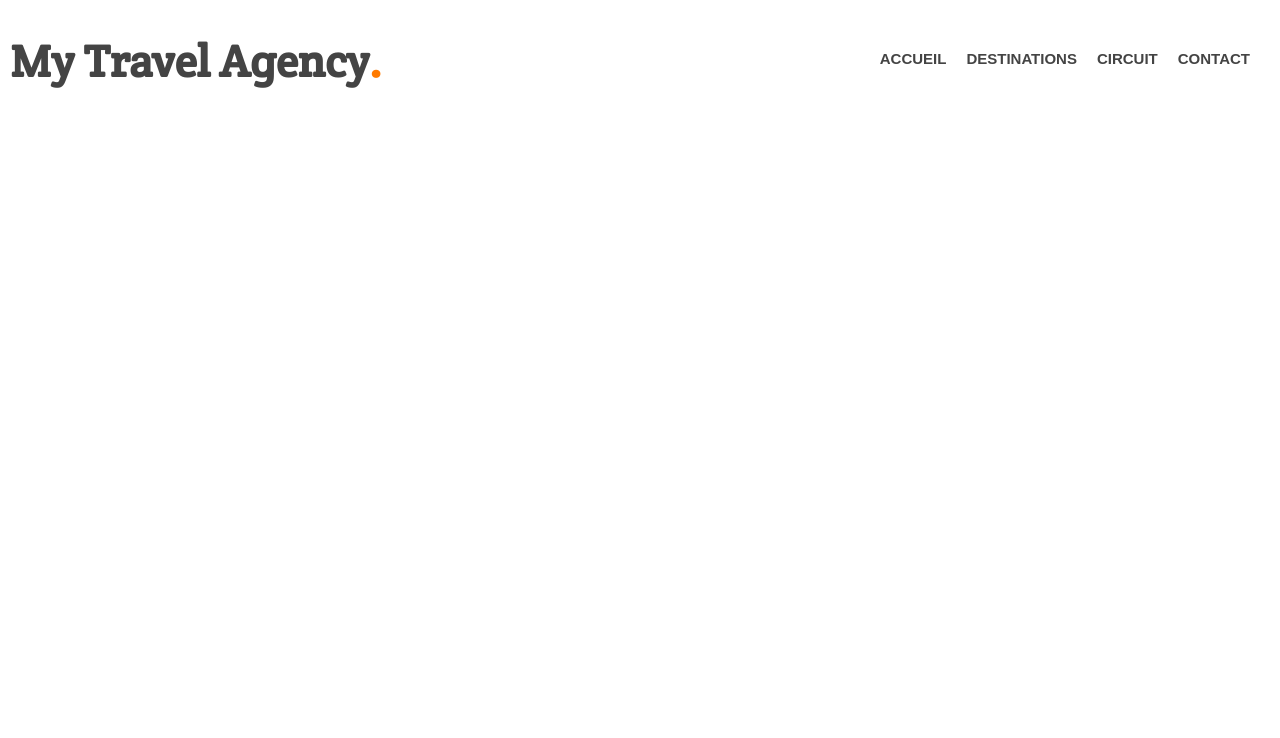
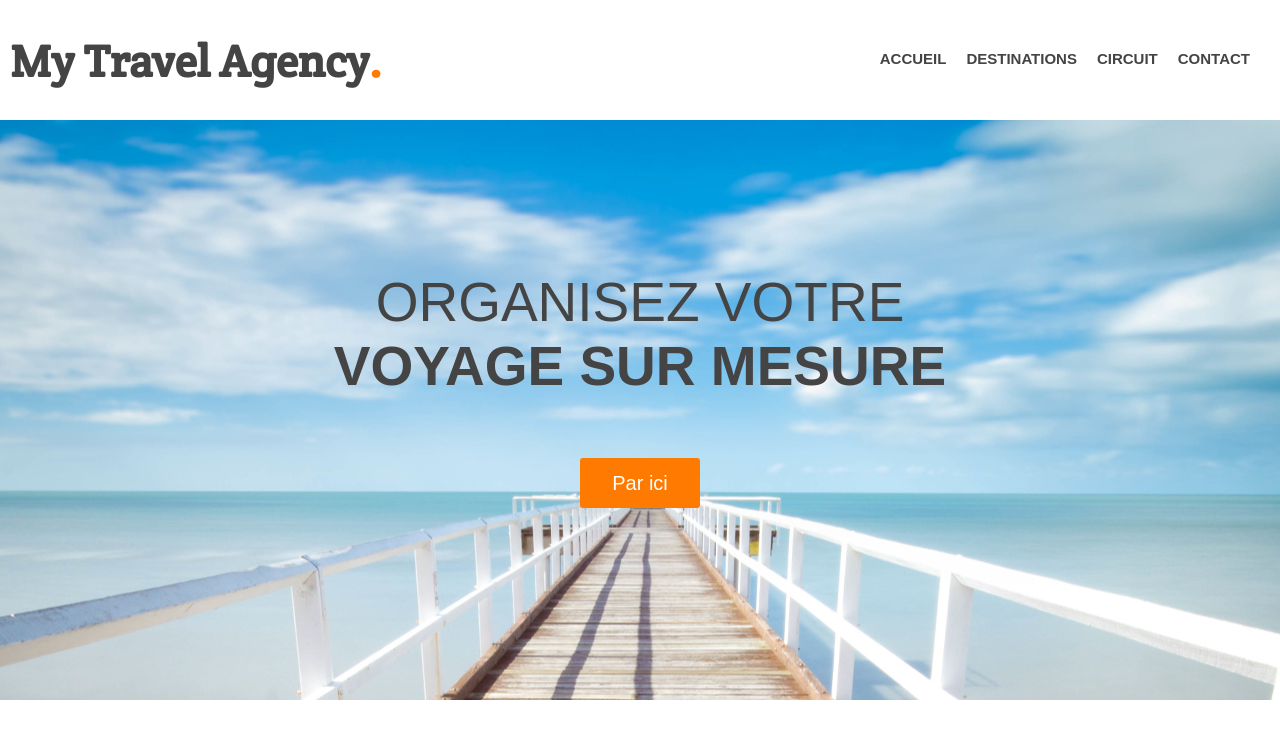
Before and after one commit to helene59310/site_voyage, a plain HTML site: page index.html in a window 1280 px wide. Drawn offline with Linux system fonts and the light colour scheme.

Commit message:
mise en forme main-image

```diff
--- a/index.html
+++ b/index.html
@@ -25,6 +25,8 @@
 
     <section id="main-image">
         <div class="wrapper">
+            <h2>Organisez votre<br><strong>voyage sur mesure</strong></h2>
+            <a href="#" class="button-1">Par ici</a>
         </div>
     </section>
 
--- a/styles.css
+++ b/styles.css
@@ -8,8 +8,8 @@
 
 body
 {
-font-family: Arial, sans-serif;
-font-size: 15px;
+    font-family: Arial, sans-serif;
+    font-size: 15px;
 }
 
 h1
@@ -17,6 +17,13 @@ h1
     font-family: 'Crete Round', serif;
     font-size: 45px;
     color: #444;
+}
+
+
+h2
+{
+    color:#444;
+    font-size: 55px;
 }
 
 ul
@@ -71,3 +78,34 @@ header nav ul li a
     font-weight: bold;
     margin-right: 20px;
 }
+
+/* Main image */
+
+#main-image
+{
+    height: 580px;
+    background: url('images/main.jpg') center;
+}
+
+#main-image h2
+{
+    font-weight: normal;
+    text-transform: uppercase;
+    text-align: center;
+    padding: 150px 0 40px 0;
+    margin-bottom: 20px;
+}
+
+.button-1
+{
+    display:block;
+    width: 120px;
+    height:50px;
+    background: #ff7a00;
+    color: #fff;
+    font-size: 20px;
+    margin: 0 auto;
+    line-height: 50px;
+    text-align: center;
+    border-radius: 3px;
+}
```
